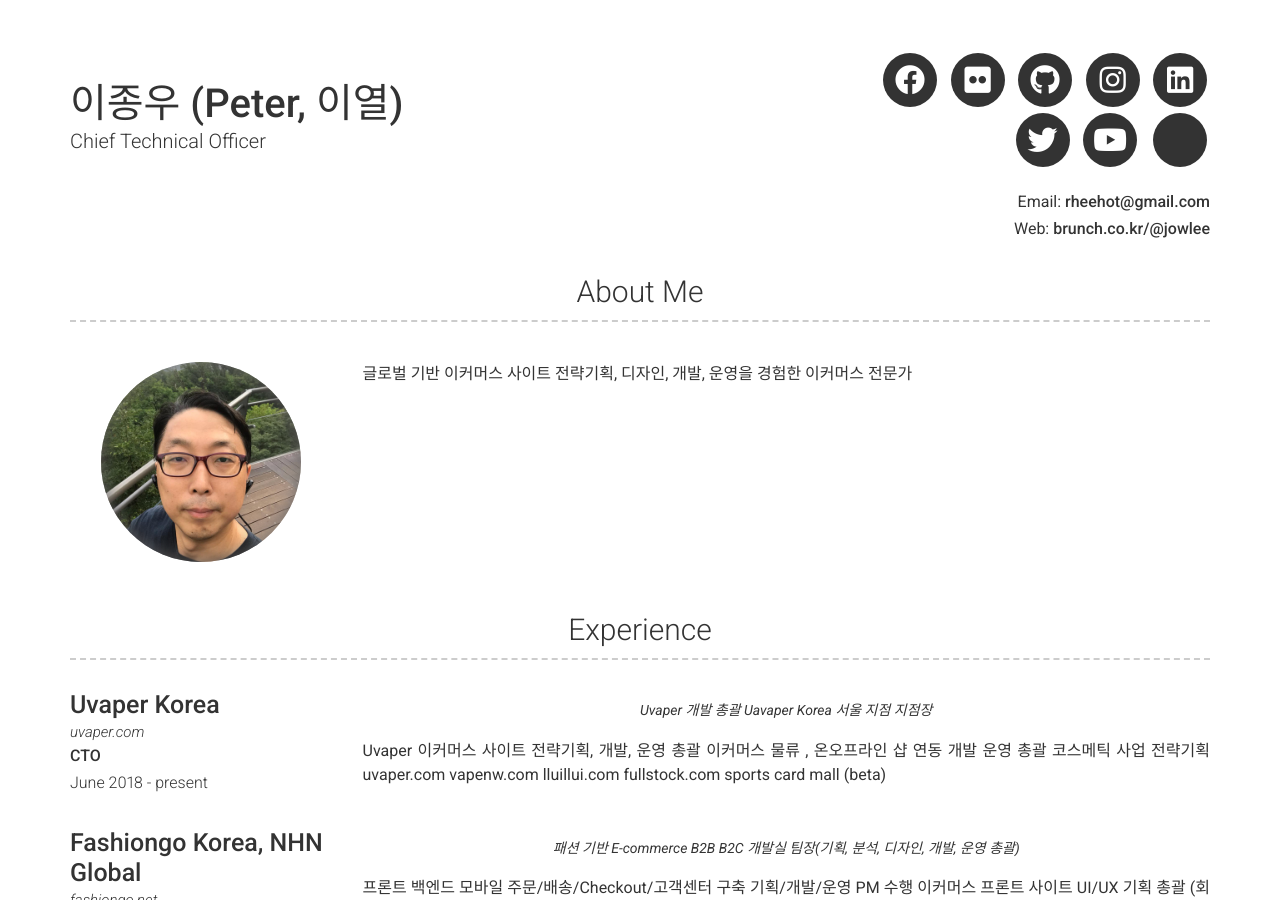
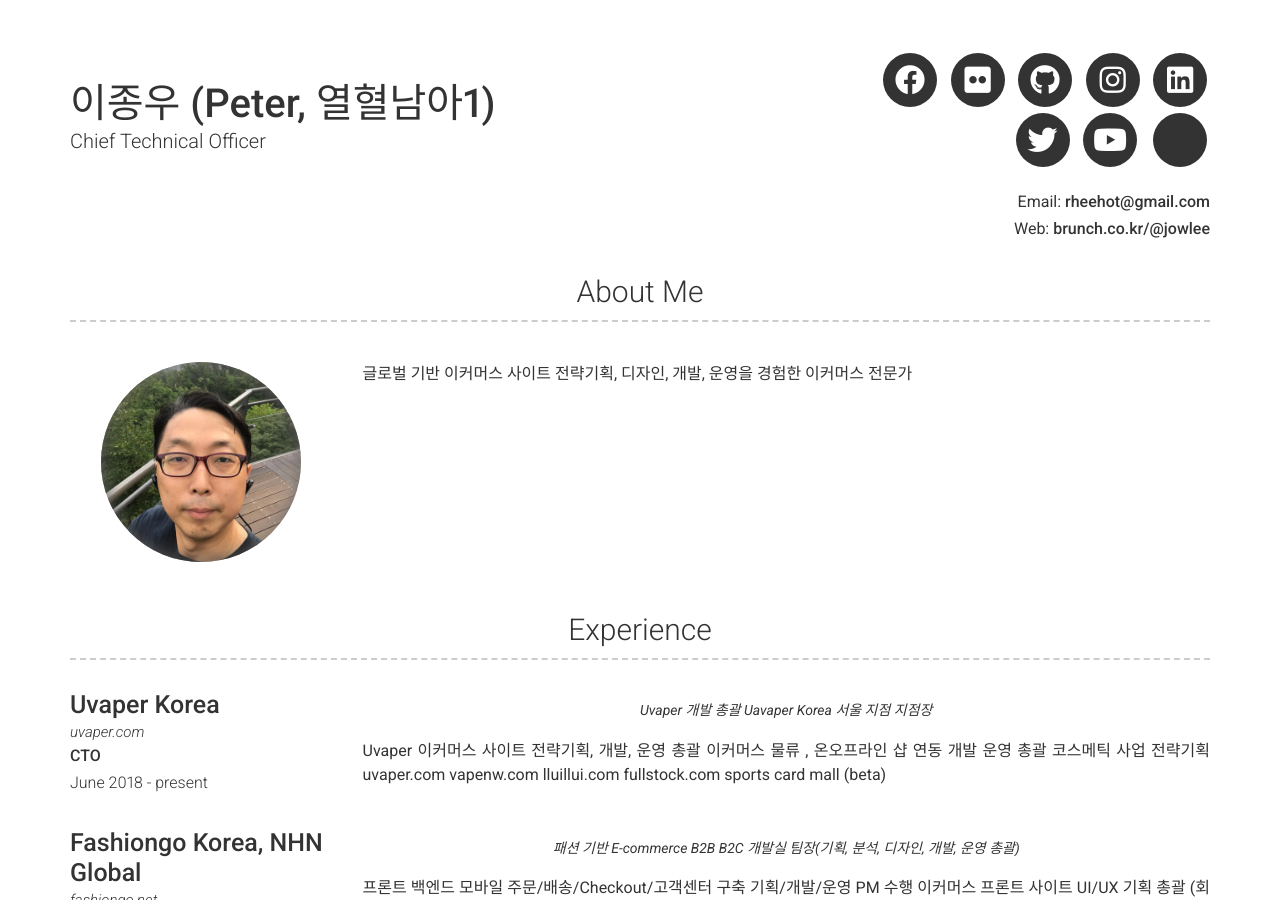
Before and after one commit to rheehot/rheehot.github.io, a Jekyll site: the page built from index.md, in a window 1280 px wide and 900 px high. Built offline with Jekyll 4.4.1, drawn with Linux system fonts in a browser that asks for light colours; nearby versions of some CDN libraries; some of the changed text lies outside the part shown.

Commit message:
이름 수정

```diff
--- a/_config.yml
+++ b/_config.yml
@@ -3,7 +3,7 @@ repository: Git repository where your resume will be hosted, only required if yo
 # favicon: Directory of your favicon (eg. images/favicon.ico)(optional)
 
 # Personal info
-name: 이종우 (Peter, 이열)
+name: 이종우 (Peter, 열혈남아1)
 title: Chief Technical Officer
 email: rheehot@gmail.com
 phone:
```
